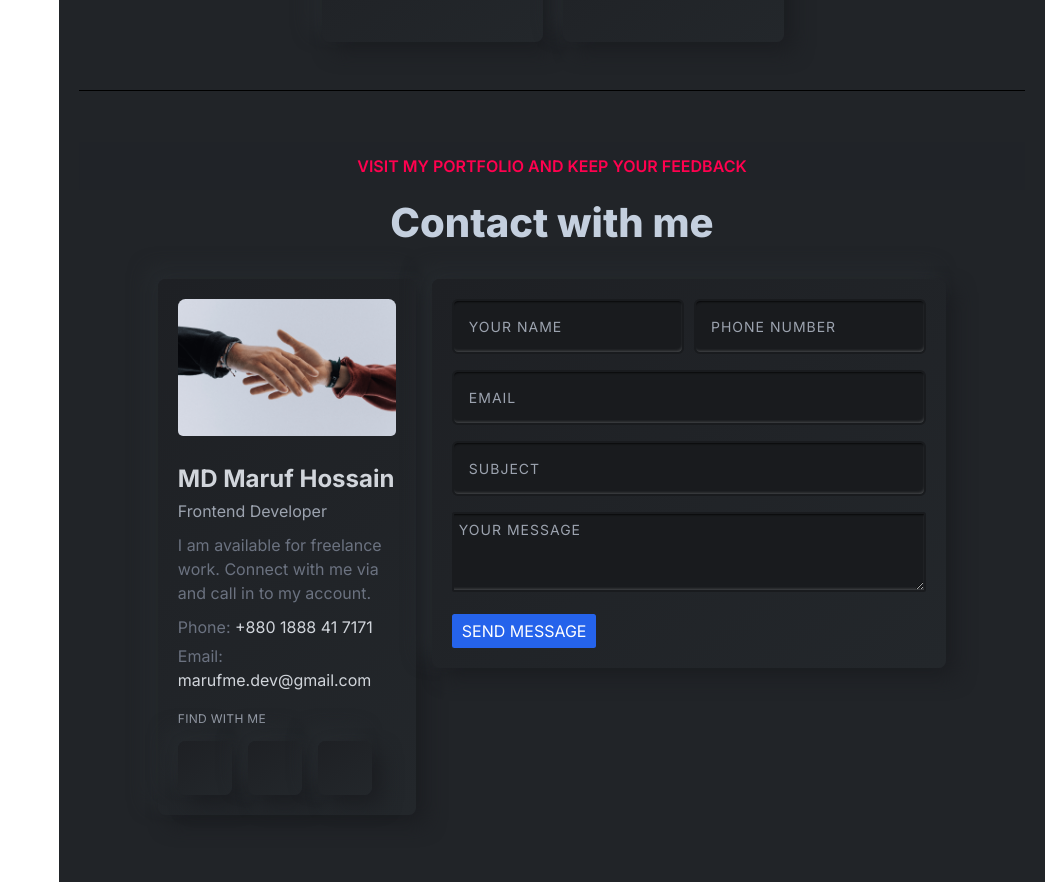
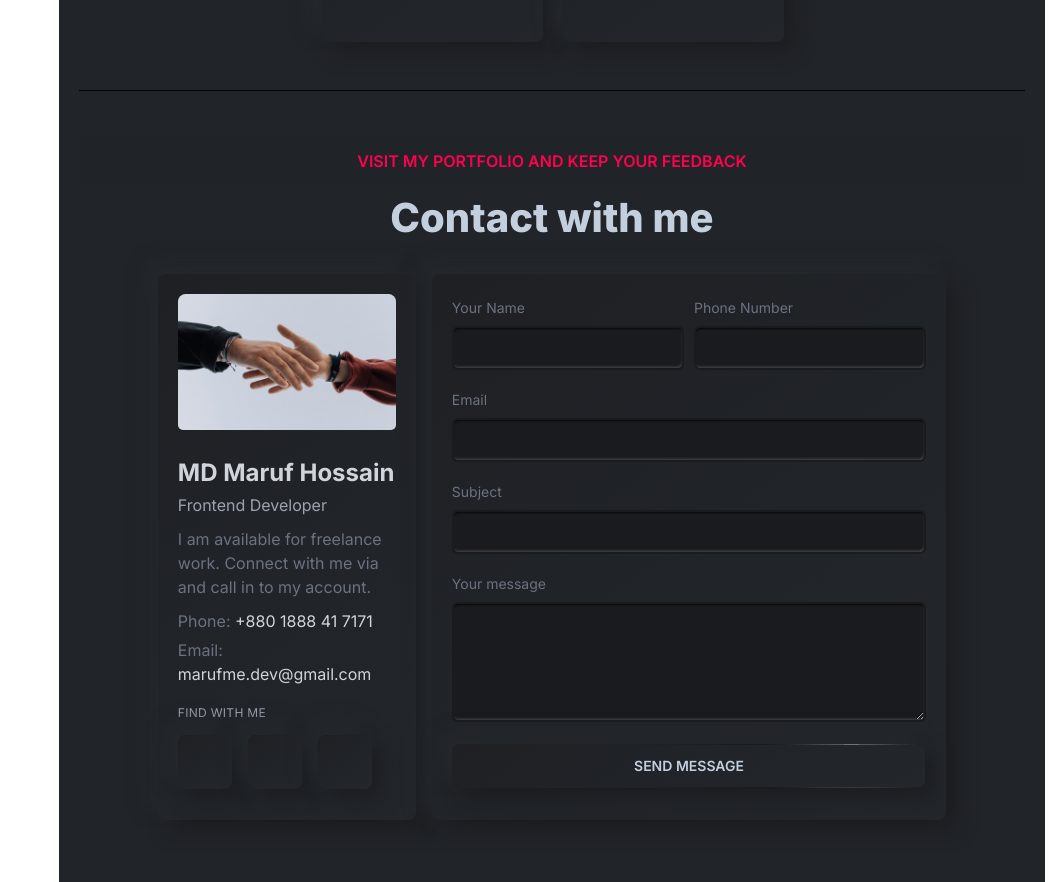
Before and after one commit to maruf-me/my-portfolio, a Next.js app: page / in a window 1280 px wide. Shown: the part 6360-7242 px from the top of the page, without its empty margins (231-1280 px from the left). Built offline with nearby package versions, Linux system fonts and the light colour scheme; some icons are missing.

Commit message:
feat: more feature updated

```diff
--- a/src/components/common/Tab.tsx
+++ b/src/components/common/Tab.tsx
@@ -1,4 +1,4 @@
-import React, { useState } from 'react'
+import { useState } from 'react';
 
 export type ITabItem = {
     title: string;
--- a/src/components/features/Contact.tsx
+++ b/src/components/features/Contact.tsx
@@ -5,6 +5,7 @@ import { socialItems } from '@/data'
 import { useState } from 'react'
 import SocialItem from '../aside/SocialItem'
 import Image from '../common/Image'
+import Button from '../ui/Button'
 import Card from '../ui/Card'
 
 const Contact = () => {
@@ -26,15 +27,17 @@ const Contact = () => {
     // Here you would typically send the data to a server
   }
 
+  const inputStyle = `w-full focus:outline-none focus:border-secondary-100/80 placeholder:text-xs placeholder:text-gray-500`
+
 
   return (
     <SectionWrapper id='contact'>
-      <SectionTitle text="Visit my portfolio and keep your feedback" className='sticky top-0 z-20 bg-primary-100/90 py-space8' />
+      <SectionTitle text="Visit my portfolio and keep your feedback" className='sticky top-0 z-30 bg-primary-100/90 py-space8' />
       <SectionHeaderTitle text='Contact with me' className='leading-10 sm:leading-relaxed' />
 
 
       <div className='w-full sm:w-10/12 sm:mx-auto flex flex-col gap-space16 md:flex-row py-space24'>
-        <Card className="md:w-1/3 p-space20" hoverEffect={false}>
+        <Card className="md:w-1/2 lg:w-1/3 p-space20" hoverEffect={false}>
           <div className="mb-6 text-gray-500 group">
             <div className="overflow-hidden max-h-[180px] rounded-xl">
               <Image
@@ -62,60 +65,84 @@ const Contact = () => {
         </Card>
 
 
-        <form onSubmit={handleSubmit} className="md:w-2/3 h-full">
-          <Card hoverEffect={false} className='w-full p-space20 contact-form-wrapper'>
+        <form onSubmit={handleSubmit} className="md:w-1/2 lg:w-2/3 h-full">
+          <Card hoverEffect={false} className='w-full p-space20 pb-space32 contact-form-wrapper'>
 
             <div className="grid grid-cols-1 md:grid-cols-2 gap-4">
+              <div className="w-full space-y-space4">
+                <label htmlFor="name" className='text-sm text-gray-500 block'>Your Name</label>
+
+                <input
+                  required
+                  id='name'
+                  type="text"
+                  name="name"
+                  value={formData.name}
+                  onChange={handleChange}
+                  className={inputStyle}
+                />
+              </div>
+              <div className="w-full space-y-space4">
+                <label htmlFor="phone" className='text-sm text-gray-500 block'>Phone Number</label>
+
+                <input
+                  type="tel"
+                  id='phone'
+                  name="phone"
+                  value={formData.phone}
+                  onChange={handleChange}
+                  className={inputStyle}
+                />
+              </div>
+            </div>
+
+            <div className="w-full my-space16 space-y-space4">
+              <label htmlFor="email" className='text-sm text-gray-500 block'>Email</label>
+
+              <input
+                id='email'
+                type="email"
+                name="email"
+                value={formData.email}
+                onChange={handleChange}
+                className={inputStyle + 'w-full'}
+                required
+              />
+            </div>
+
+            <div className="w-full my-space16 space-y-space4">
+              <label htmlFor="subject" className='text-sm text-gray-500 block'>Subject</label>
+
               <input
                 type="text"
-                name="name"
-                placeholder="YOUR NAME"
-                value={formData.name}
+                id='subject'
+                name="subject"
+                value={formData.subject}
                 onChange={handleChange}
-                // className="bg-gray-800 rounded p-2 w-full shadow-[1px 4px 2px -3px rgba(0, 0, 0, 0.7) inset, -1px -3px 3px -2px rgba(255, 255, 255, 0.2) inset]"
+                className={inputStyle + 'w-full'}
                 required
               />
-              <input
-                type="tel"
-                name="phone"
-                placeholder="PHONE NUMBER"
-                value={formData.phone}
+            </div>
+
+            <div className="w-full my-space16 space-y-space4">
+              <label htmlFor="message" className='text-sm text-gray-500 block'>Your message</label>
+
+              <textarea
+                id='message'
+                name="message"
+                value={formData.message}
                 onChange={handleChange}
-                className="bg-gray-800 rounded p-2 w-full"
-              />
+                className={inputStyle + 'w-full h-[12rem]'}
+                required
+              ></textarea>
             </div>
-            <input
-              type="email"
-              name="email"
-              placeholder="EMAIL"
-              value={formData.email}
-              onChange={handleChange}
-              className="bg-gray-800 rounded p-2 w-full my-space16"
-              required
-            />
-            <input
-              type="text"
-              name="subject"
-              placeholder="SUBJECT"
-              value={formData.subject}
-              onChange={handleChange}
-              className="bg-gray-800 rounded p-2 w-full"
-              required
-            />
-            <textarea
-              name="message"
-              placeholder="YOUR MESSAGE"
-              value={formData.message}
-              onChange={handleChange}
-              className=" rounded p-2 w-full h-32 my-space16"
-              required
-            ></textarea>
-            <button
+
+            <Button
               type="submit"
-              className="bg-blue-600 text-white py-2 px-4 rounded hover:bg-blue-700 transition-colors w-full md:w-auto"
+              className="w-full !text-sm"
             >
               SEND MESSAGE
-            </button>
+            </Button>
           </Card>
         </form>
       </div>
--- a/src/components/jobs/index.tsx
+++ b/src/components/jobs/index.tsx
@@ -19,17 +19,20 @@ const tabItems: ITabItem[] = [
 const AwesomeComponents = () => {
   return (
     <SectionWrapper id="components">
-      <SectionTitle text="Build this components" className='sticky top-0 z-20 bg-primary-100/90 py-space8' />
+      <SectionTitle text="Build this components" className='sticky top-0 z-30 bg-primary-100/90 py-space8' />
       <SectionHeaderTitle text='Awesome Components' className='leading-10 sm:leading-relaxed' />
 
+
+
+
       <section className="grid grid-cols-12 gap-space24 h-full py-space24">
-        <div className="col-span-3">
+        <div className="hidden md:block md:col-span-4 lg:col-span-3">
           <div className="sticky top-space56 w-full">
             <Tab tabItems={tabItems} className='' />
           </div>
         </div>
 
-        <div className="col-span-9">
+        <div className="col-span-full md:col-span-8 lg:col-span-9">
           <div className="grid grid-cols-3 gap-space20">
             {Array(20).fill(0).map((item, i) => (
               <Card key={i} className='h-[20rem]'>this is client</Card>
--- a/src/components/layouts/QuickActions.tsx
+++ b/src/components/layouts/QuickActions.tsx
@@ -37,7 +37,7 @@ const QuickActions = () => {
         >
           <Link href={viewResume} target="_blank" >
             <Button className="h-[4rem] w-[4rem] shadow-none !rounded-full overflow-hidden">
-              <svg xmlns="http://www.w3.org/2000/svg" width="24" height="24" viewBox="0 0 24 24" fill="none" stroke="currentColor" stroke-width="2" stroke-linecap="round" stroke-linejoin="round" className="lucide lucide-file-user"><path d="M14 2v4a2 2 0 0 0 2 2h4" /><path d="M15 18a3 3 0 1 0-6 0" /><path d="M15 2H6a2 2 0 0 0-2 2v16a2 2 0 0 0 2 2h12a2 2 0 0 0 2-2V7z" /><circle cx="12" cy="13" r="2" /></svg>
+              <svg xmlns="http://www.w3.org/2000/svg" width="24" height="24" viewBox="0 0 24 24" fill="none" stroke="currentColor" strokeWidth="2" strokeLinecap="round" strokeLinejoin="round" className="lucide lucide-file-user"><path d="M14 2v4a2 2 0 0 0 2 2h4" /><path d="M15 18a3 3 0 1 0-6 0" /><path d="M15 2H6a2 2 0 0 0-2 2v16a2 2 0 0 0 2 2h12a2 2 0 0 0 2-2V7z" /><circle cx="12" cy="13" r="2" /></svg>
             </Button>
           </Link>
         </div>
--- a/src/styles/globals.css
+++ b/src/styles/globals.css
@@ -47,7 +47,7 @@
 textarea {
   background-color: #191b1e;
   border-radius: 6px;
-  height: 55px;
+  height: 44px;
   transition: var(--transition);
   border: 2px solid #191b1e;
   padding: 0 15px;
```
